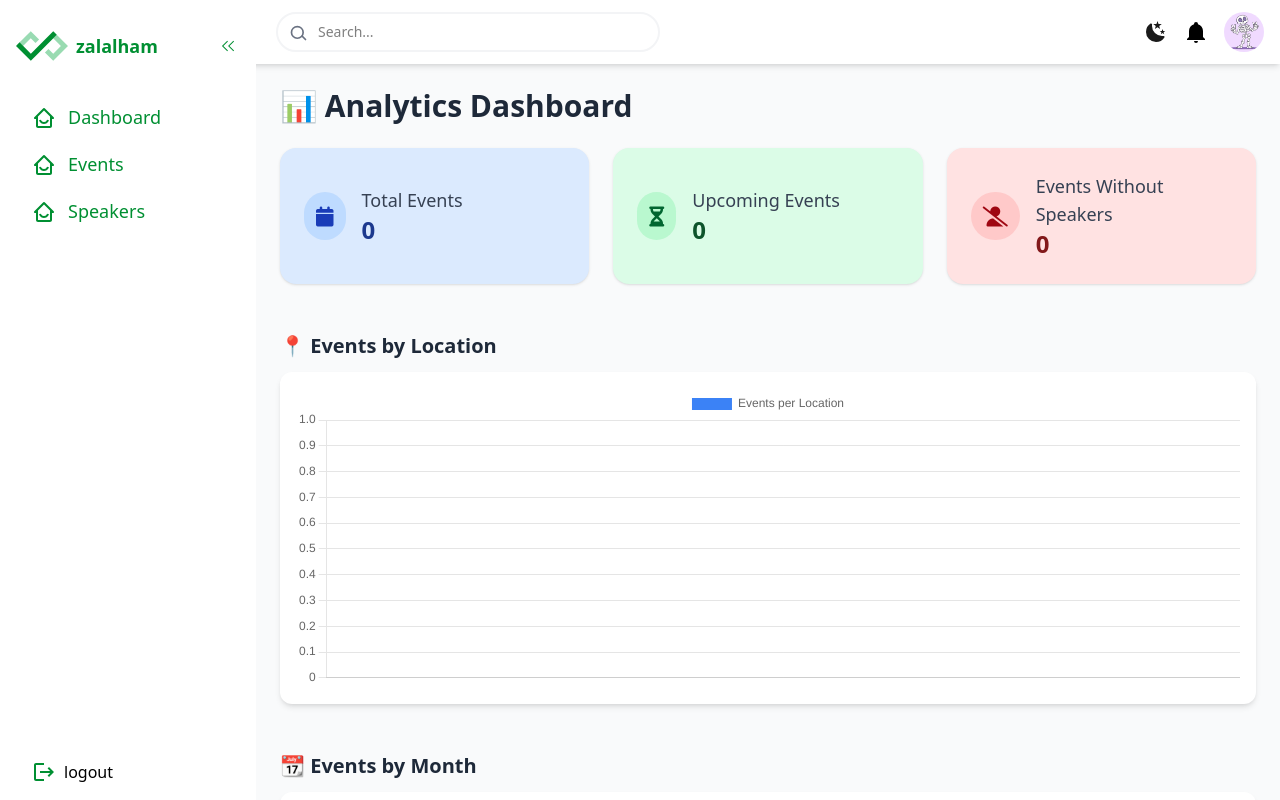
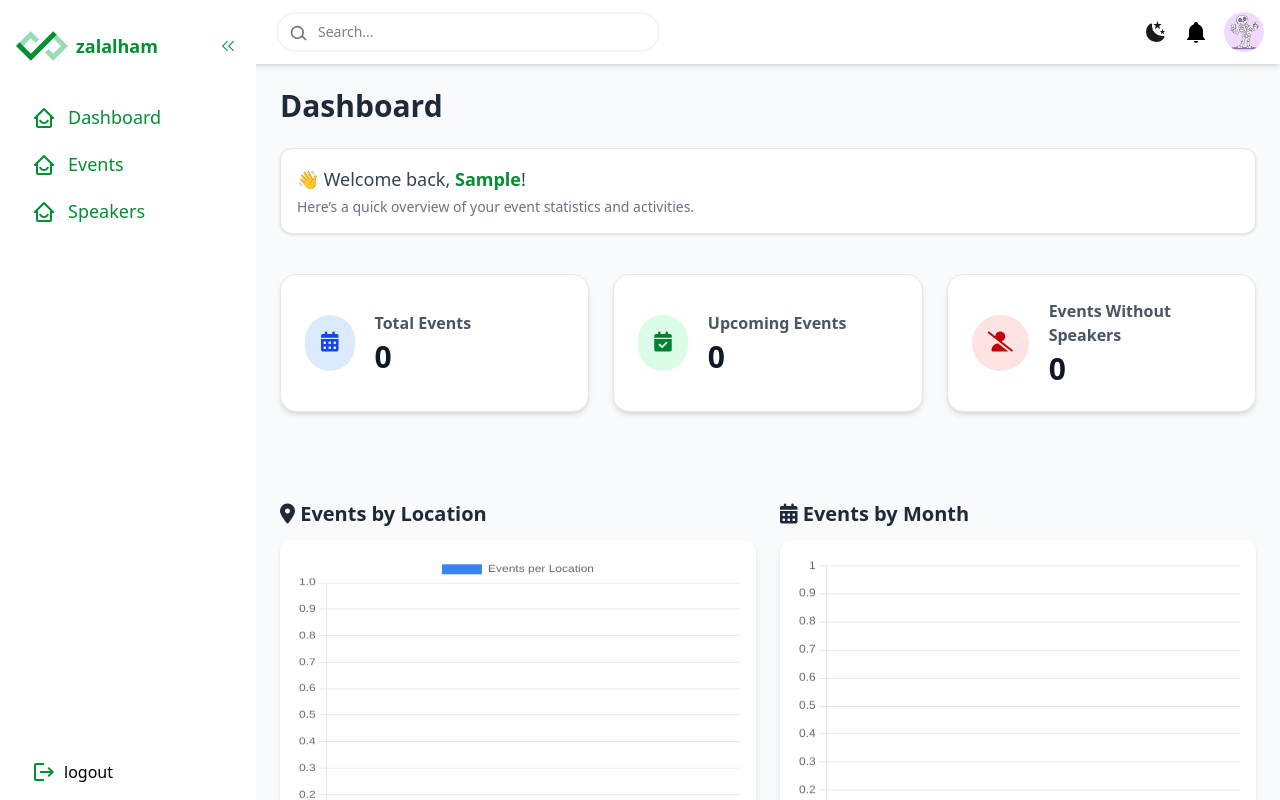
Before and after one commit to zalalham-Sadek/-Event-Management-Portal-vue, a Vue app: page /#/ in a window 1280 px wide. Both pictures are taken after typing "Sample" into the empty fields and a click on the button "sign in". Shown: the top 800 px of the page. Built offline with nearby package versions, Linux system fonts and the light colour scheme.

Commit message:
feat:enhance the dashbord analytic,cards,login router

```diff
--- a/src/App.vue
+++ b/src/App.vue
@@ -17,7 +17,7 @@
 
     <!-- Main Content -->
     <main
-      class=" transition-all duration-300 overflow-y-auto bg-gray-50"
+      class=" transition-all duration-300  bg-gray-50"
       :class="isLoggedIn ? (sidebarCollapsed ? 'md:pl-20 pt-16' : 'md:pl-64 pt-16') : ''"
     >
       <router-view />
@@ -36,20 +36,6 @@ const sidebarCollapsed = ref(false)
 
 const userStore = useUserStore()
 
-onMounted(() => {
-  userStore.loadUserFromStorage()
-
-   if (sessionStorage.getItem('loginSuccess') === 'true') {
-    showLoginSuccess.value = true
-    sessionStorage.removeItem('loginSuccess') // ✅ Clear after showing
-
-    setTimeout(() => {
-      showLoginSuccess.value = false
-    }, 3000) // Hide after 3 seconds
-  }
-
-})
-
 // ✅ Computed to check login state
 const isLoggedIn = computed(() => userStore.isAuthenticated)
 </script>
--- /dev/null
+++ b/src/components/layout/ui/CardAnalytic.vue
@@ -0,0 +1,21 @@
+<template>
+    <div class="p-6 rounded-2xl shadow-md bg-white dark:bg-gray-800 border border-gray-200 dark:border-gray-700 flex items-center space-x-5">
+    <div :class="class" class="">
+      <slot></slot>
+    </div>
+    <div>
+      <p class="text-l text-gray-600 dark:text-gray-300 font-semibold ">{{title}}</p>
+      <p class="text-3xl font-bold text-gray-900 dark:text-white mt-1">{{ total }}</p>
+    </div>
+  </div>
+</template>
+
+<script>
+export default {
+    props:{
+        class:String,
+        title:String,
+        total:String
+    }
+}
+</script>
--- /dev/null
+++ b/src/components/layout/ui/WellcomeCard.vue
@@ -0,0 +1,24 @@
+<template>
+
+    <div>
+      <h2 class=" text-xl  sm:text-3xl  font-semibold mb-6 text-gray-800 dark:text-white">
+       Dashboard
+      </h2>
+
+      <div class="bg-white dark:bg-gray-800 border border-gray-200 dark:border-gray-700 rounded-xl p-4 mb-6 shadow-sm">
+        <p class="text-lg text-gray-700 dark:text-gray-300">
+          👋 Welcome back, <span class="font-semibold text-primary">{{ userName }}</span>!
+        </p>
+        <p class="text-sm text-gray-500 dark:text-gray-400 mt-1">
+          Here’s a quick overview of your event statistics and activities.
+        </p>
+      </div>
+    </div>
+</template>
+<script>
+export default{
+    props:{
+        userName:String,
+    }
+}
+</script>
--- a/src/data/speakers.json
+++ b/src/data/speakers.json
@@ -86,7 +86,7 @@
     "bio": "Environmental technology advocate and green tech expert.",
     "photo": "speakers/james.jpg",
     "availableDates": ["2025-09-05", "2025-09-07", "2025-09-14", "2025-09-20", "2025-09-26"],
-    "events": [10, 15],
+    "events": [10, 15,1],
     "topics": ["Green Technology", "Sustainability", "Environmental Tech"]
   }
 ]
--- a/src/views/dashboard.vue
+++ b/src/views/dashboard.vue
@@ -7,62 +7,32 @@
   />
 
   <div class="p-6 space-y-10">
-    <h2 class="text-3xl font-bold mb-6 text-gray-800 dark:text-white">📊 Analytics Dashboard</h2>
-
-    <!-- 🎯 Key Metrics with Icons -->
-    <div class="grid grid-cols-1 md:grid-cols-3 gap-6">
-      <div class="bg-blue-100 dark:bg-blue-900 p-6 rounded-2xl shadow flex items-center space-x-4">
-        <div class="p-3 bg-blue-200 dark:bg-blue-700 rounded-full">
-          <i class="fas fa-calendar fa-lg text-blue-800 dark:text-blue-300"></i>
-        </div>
-        <div>
-          <p class="text-lg font-medium text-gray-700 dark:text-gray-100">Total Events</p>
-          <p class="text-2xl font-bold text-blue-900 dark:text-white">{{ totalEvents }}</p>
+    <WellcomeCard  :userName="userName"/>
+    <!-- cards to the total events , event without speakers, upcoming event -->
+<div class="grid grid-cols-1 md:grid-cols-3 gap-6 mt-6">
+   <CardAnalytic title="Total Events" class="p-4 rounded-full bg-blue-100 dark:bg-blue-700" :total="totalEvents">
+    <i class="fas fa-calendar-alt text-blue-700 dark:text-blue-200 text-xl"></i>
+   </CardAnalytic>
+   <CardAnalytic title="Upcoming Events" class="p-4 rounded-full bg-green-100 dark:bg-green-700" :total="upcomingEvents.length">
+        <i class="fas fa-calendar-check text-green-700 dark:text-green-200 text-xl"></i>
+   </CardAnalytic>
+   <CardAnalytic title="Events Without Speakers" class=" p-4 rounded-full bg-red-100 dark:bg-red-700" :total="eventsWithoutSpeakers.length">
+    <i class="fas fa-user-slash text-red-700 dark:text-red-200 text-xl"></i>
+   </CardAnalytic>
+</div>
+    <!--  Events by Location &  Events by Month -->
+    <div class=" mb-12 grid grid-cols-1 md:grid-cols-2 gap-6">
+      <div class="mt-12">
+        <h3 class="text-xl font-semibold mb-3 text-gray-800 dark:text-white"><i class="fa-solid fa-location-dot "></i> Events by Location</h3>
+        <div class="bg-white dark:bg-gray-800 p-4 rounded-xl shadow-md h-full">
+          <BaseBarChart :chartData="eventsLocationData" :chartOptions="chartOptions" />
         </div>
       </div>
-
-      <div class="bg-green-100 dark:bg-green-900 p-6 rounded-2xl shadow flex items-center space-x-4">
-        <div class="p-3 bg-green-200 dark:bg-green-700 rounded-full">
-          <i class="fas fa-hourglass-half fa-lg text-green-800 dark:text-green-300"></i>
+      <div class="mt-12 ">
+        <h3 class="text-xl font-semibold mb-3 text-gray-800 dark:text-white"><i class="fa-solid fa-calendar-days"></i> Events by Month</h3>
+        <div class="bg-white dark:bg-gray-800 p-4 rounded-xl shadow-md h-full">
+          <BaseDoughnutChart :chartData="eventsByMonthData" :chartOptions="chartOptions" />
         </div>
-        <div>
-          <p class="text-lg font-medium text-gray-700 dark:text-gray-100">Upcoming Events</p>
-          <p class="text-2xl font-bold text-green-900 dark:text-white">{{ upcomingEvents.length }}</p>
-        </div>
-      </div>
-
-      <div class="bg-red-100 dark:bg-red-900 p-6 rounded-2xl shadow flex items-center space-x-4">
-        <div class="p-3 bg-red-200 dark:bg-red-700 rounded-full">
-          <i class="fas fa-user-slash fa-lg text-red-800 dark:text-red-300"></i>
-        </div>
-        <div>
-          <p class="text-lg font-medium text-gray-700 dark:text-gray-100">Events Without Speakers</p>
-          <p class="text-2xl font-bold text-red-900 dark:text-white">{{ eventsWithoutSpeakers.length }}</p>
-        </div>
-      </div>
-    </div>
-
-    <!-- 📍 Events by Location -->
-    <div class="mt-12">
-      <h3 class="text-xl font-semibold mb-3 text-gray-800 dark:text-white">📍 Events by Location</h3>
-      <div class="bg-white dark:bg-gray-800 p-4 rounded-xl shadow-md">
-        <BaseBarChart :chartData="eventsLocationData" :chartOptions="chartOptions" />
-      </div>
-    </div>
-    <!-- 📆 Events by Month (Doughnut Chart) -->
-<div class="mt-12">
-  <h3 class="text-xl font-semibold mb-3 text-gray-800 dark:text-white">📆 Events by Month</h3>
-  <div class="bg-white dark:bg-gray-800 p-4 rounded-xl shadow-md">
-    <BaseDoughnutChart :chartData="eventsByMonthData" :chartOptions="chartOptions" />
-  </div>
-</div>
-
-
-    <!-- 👤 Speakers by Event Count -->
-    <div class="mt-12">
-      <h3 class="text-xl font-semibold mb-3 text-gray-800 dark:text-white">👤 Top Speakers by Event Count</h3>
-      <div class="bg-white dark:bg-gray-800 p-4 rounded-xl shadow-md">
-        <BaseBarChart :chartData="speakersEventData" :chartOptions="chartOptions" />
       </div>
     </div>
   </div>
@@ -74,12 +44,19 @@ import { useUserStore } from '@/store/user'
 import ToastMessage from '@/components/layout/ui/ToastMessage.vue'
 import BaseBarChart from '@/components/layout/ui/BarChart.vue'
 import BaseDoughnutChart from '@/components/layout/ui/BaseDoughnutChart.vue'
-
+import CardAnalytic from '@/components/layout/ui/CardAnalytic.vue'
+import WellcomeCard from '@/components/layout/ui/WellcomeCard.vue'
 // 📦 State
 const events = ref([])
 const speakers = ref([])
 const showLoginSuccess = ref(false)
+
 const userStore = useUserStore()
+
+// ✅ Safely get user name
+const userName = computed(() => {
+  return userStore.user?.name || 'Admin'
+})
 
 onMounted(() => {
   events.value = JSON.parse(localStorage.getItem('events') || '[]')
@@ -97,8 +74,13 @@ onMounted(() => {
 
 // 📊 Analytics
 const totalEvents = computed(() => events.value.length)
-const upcomingEvents = computed(() => events.value.filter(e => new Date(e.date) > new Date()))
-const eventsWithoutSpeakers = computed(() => events.value.filter(e => !e.speakerIds || e.speakerIds.length === 0))
+const upcomingEvents = computed(() =>
+  events.value.filter(e => new Date(e.date) > new Date())
+)
+const eventsWithoutSpeakers = computed(() =>
+  events.value.filter(e => !e.speakerIds || e.speakerIds.length === 0)
+)
+
 const eventsByLocation = computed(() => {
   const result = {}
   events.value.forEach(e => {
@@ -110,7 +92,11 @@ const eventsByLocation = computed(() => {
 const totalSpeakers = computed(() => speakers.value.length)
 const speakersByEventCount = computed(() =>
   speakers.value
-    .map(s => ({ id: s.id, name: s.name, events: s.eventIds ? s.eventIds.length : 0 }))
+    .map(s => ({
+      id: s.id,
+      name: s.name,
+      events: s.events ? s.events.length : 0
+    }))
     .sort((a, b) => b.events - a.events)
 )
 
@@ -124,16 +110,6 @@ const eventsLocationData = computed(() => ({
   }]
 }))
 
-const speakersEventData = computed(() => ({
-  labels: speakersByEventCount.value.map(s => s.name),
-  datasets: [{
-    label: 'Events per Speaker',
-    backgroundColor: '#10b981',
-    data: speakersByEventCount.value.map(s => s.events)
-  }]
-}))
-
-// 📅 Events by Month (for Doughnut Chart)
 const eventsByMonth = computed(() => {
   const monthMap = {}
   events.value.forEach(e => {
@@ -148,12 +124,12 @@ const eventsByMonthData = computed(() => ({
   datasets: [{
     label: 'Events per Month',
     backgroundColor: [
-      '#3b82f6', '#10b981', '#f59e0b', '#ef4444', '#8b5cf6', '#ec4899', '#22d3ee', '#14b8a6', '#f43f5e', '#eab308'
+      '#3b82f6', '#10b981', '#f59e0b', '#ef4444', '#8b5cf6',
+      '#ec4899', '#22d3ee', '#14b8a6', '#f43f5e', '#eab308'
     ],
     data: Object.values(eventsByMonth.value)
   }]
 }))
-
 
 const chartOptions = {
   responsive: true,
--- a/vite.config.js
+++ b/vite.config.js
@@ -6,7 +6,7 @@ import tailwindcss from '@tailwindcss/vite'
 
 // https://vitejs.dev/config/
 export default defineConfig({
-  base: '/-Event-Management-Portal-vue/', // ✅ put base here (not in resolve)
+  base: '/-Event-Management-Portal-vue/',
   plugins: [
     vue(),
     vueDevTools(),
```
